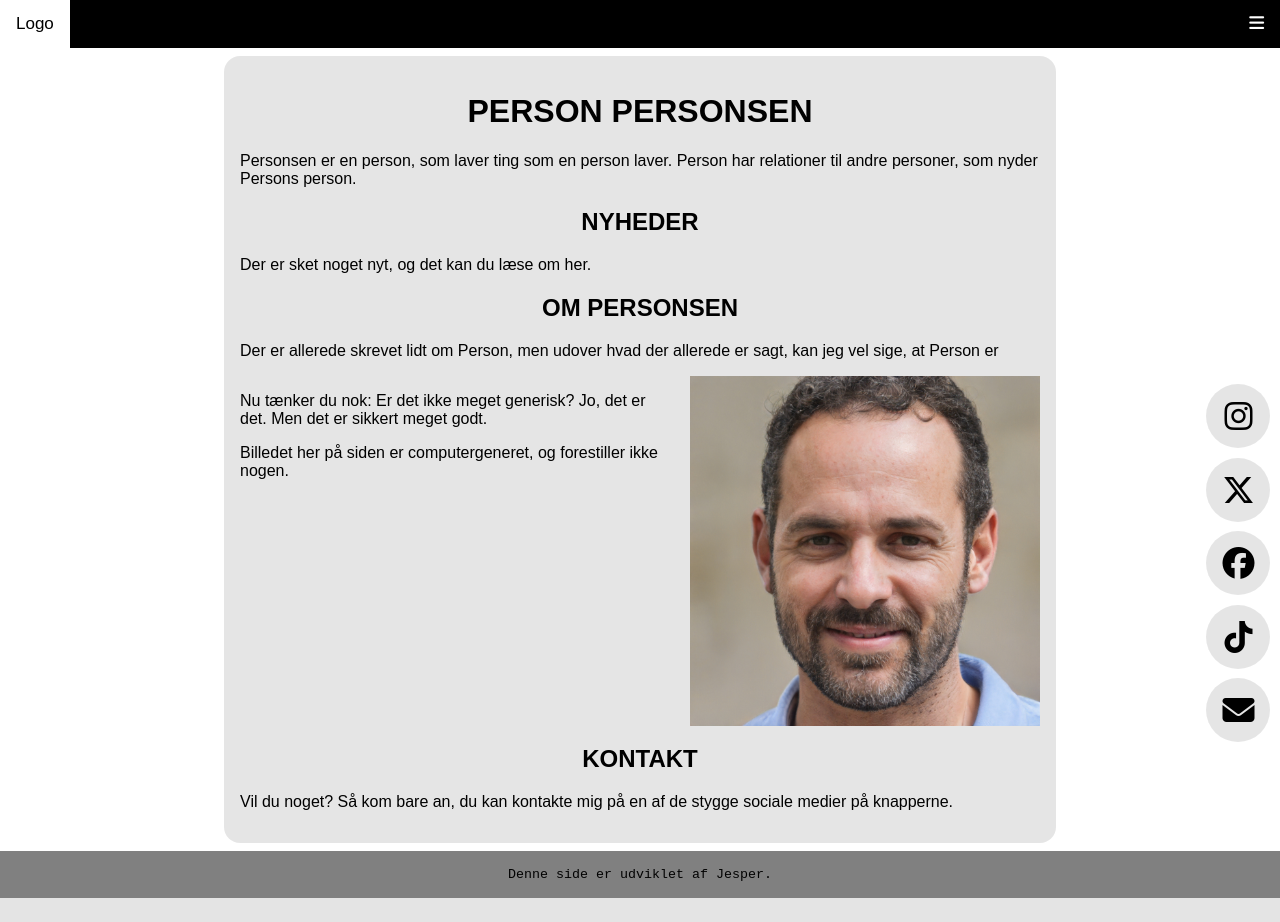
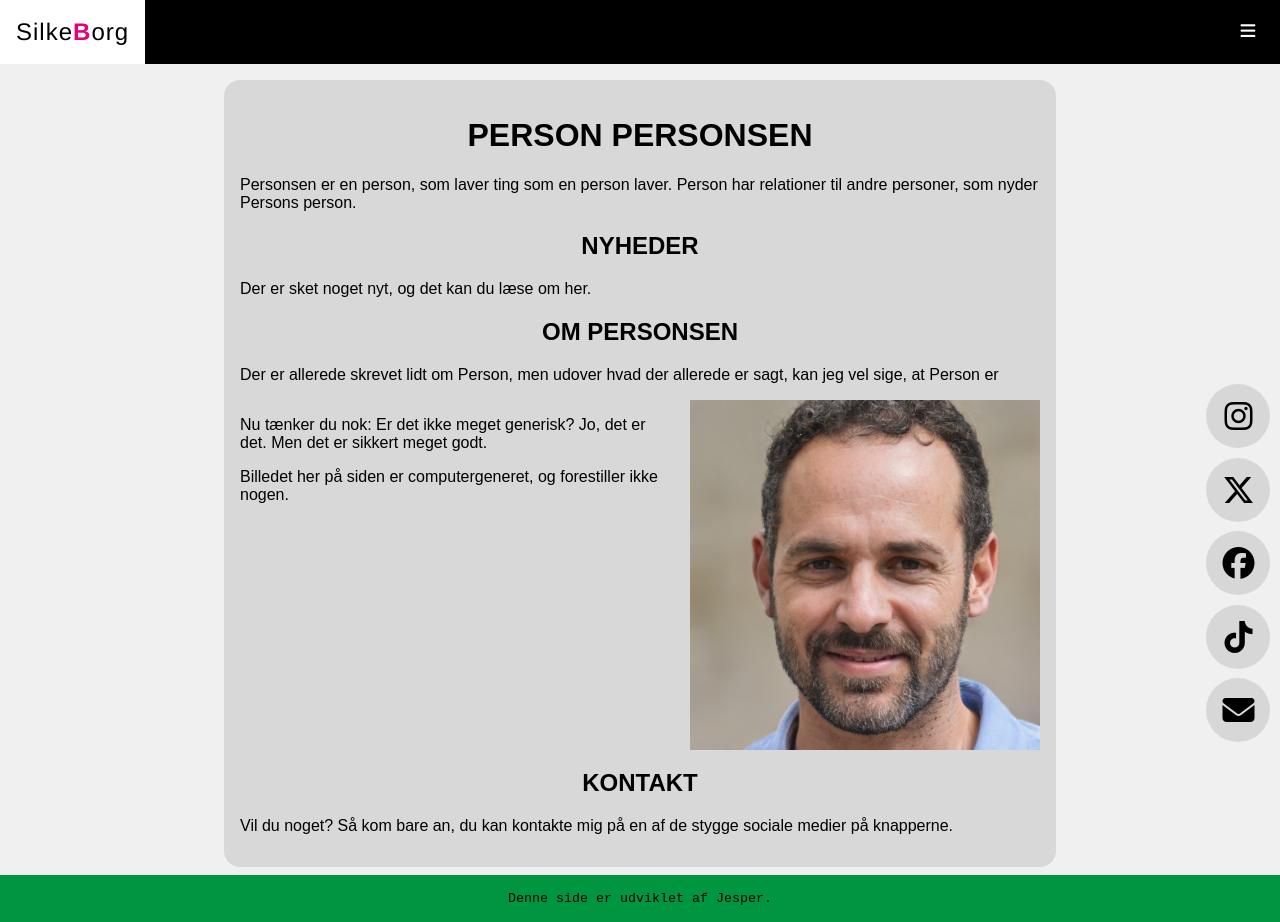
Before and after one commit to DraagDunk/radikalesilkeborg.dk, a PHP site: page / in a window 1280 px wide. Before the commit the page ends 898 px from the top, so only its background shows below. Run offline with PHP 8.4, Linux system fonts and the light colour scheme.

Commit message:
Justér skabelon til radikales udtryk

```diff
--- a/footer.php
+++ b/footer.php
@@ -1,5 +1,5 @@
 <?php
-    $email = "jesper@candscient.dk";
+    $email = "jesper@radikalesilkeborg.dk";
     $name = "Jesper";
 ?>
 
--- a/header.php
+++ b/header.php
@@ -9,5 +9,5 @@
     <link rel="stylesheet" href="nav-style.css">
     <link rel="stylesheet" href="social-media-icon-style.css">
     <script src="navbar.js"></script>
-    <title><?php echo $title ?> | Profile Template</title>
+    <title><?php echo $title ?> | Radikale Silkeborg</title>
 </head>
--- a/nav-style.css
+++ b/nav-style.css
@@ -1,3 +1,8 @@
+:root {
+    --logo-size: 4rem;
+}
+
+
 .topnav {
     position: fixed;
     width: 100%;
@@ -9,21 +14,39 @@
 }
 
 .topnav a {
-    padding: 14px 16px;
     font-size: 17px;
+    padding-left: 1rem;
+    padding-right: 1rem;
+    line-height: 3rem;
     display: block;
     color: var(--color-header-text);
 }
 
-.topnav #home-link.narrow {
-    width: fit-content;
+.topnav #home-link{
+    font-family: Neue Hass Grotesk Display, Helvetica, sans-serif;
+    letter-spacing: 1px;
+    line-height: var(--logo-size);
+    font-size: x-large;
+
+    &.narrow {
+        width: fit-content;
+    }
+}
+
+.B-logo {
+    color: var(--color-logo);
+    font-weight: bold;
 }
 
 .topnav a.icon {
+    padding: 0;
     display: block;
     position: absolute;
     right: 0;
     top: 0;
+    width: var(--logo-size);
+    text-align: center;
+    line-height: var(--logo-size);
 }
 
 .topnav a:hover {
--- a/navigation.php
+++ b/navigation.php
@@ -1,6 +1,6 @@
 <header>
     <div class="topnav" id="topnav">
-        <a id="home-link" class="narrow" href="#home" onclick="closeMenu()">Logo</a>
+        <a id="home-link" class="narrow" href="#home" onclick="closeMenu()">Silke<span class="B-logo">B</span>org</a>
         <nav id="navigation">
             <a href="#news" onclick="closeMenu()">Nyheder</a>
             <a href="#about" onclick="closeMenu()">Om os</a>
--- a/style.css
+++ b/style.css
@@ -1,18 +1,21 @@
 :root {
     --color-header-bg: black;
     --color-header-text: white;
-    --color-footer-bg: grey;
+    --color-footer-bg: #009540;
     --color-footer-text: #020202;
-    --color-bg: white;
+    --color-bg: #F0F0F0;
     --color-content-bg: rgba(2, 2, 2, 0.1);
     --color-text: black;
-    --color-light-text: blue;
+    --color-light-text: #009540;
+    --color-logo: #E5007E;
+
+    --font-size-logo: larger;
 }
 
 header {
     margin: 0;
     color: var(--color-header-text);
-    min-height: 3rem;
+    height: 0;
 }
 
 html {
@@ -39,11 +42,12 @@ div.page {
     display: flex;
     justify-content: center;
     background: var(--color-bg);
-    min-height: calc(100vh - 6rem);
+    min-height: calc(100vh - 3rem);
 }
 
 div.content {
     margin: 0.5rem;
+    margin-top: calc(var(--logo-size) + 1rem);
     padding: 1rem;
     max-width: 800px;
     width: 100%;
@@ -72,6 +76,10 @@ footer {
 
 footer a {
     color: var(--color-footer-text);
+
+    &:hover {
+        color: var(--color-logo);
+    }
 }
 
 .about-section {
```
Also changed, not shown: README.md.
